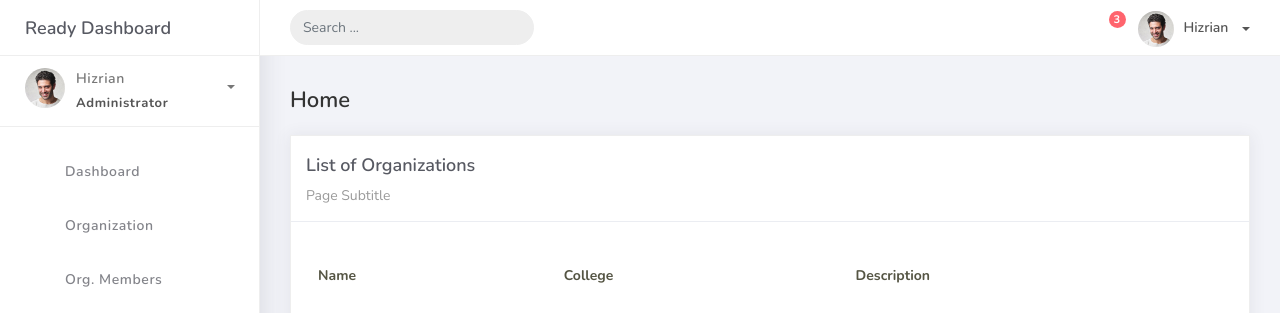
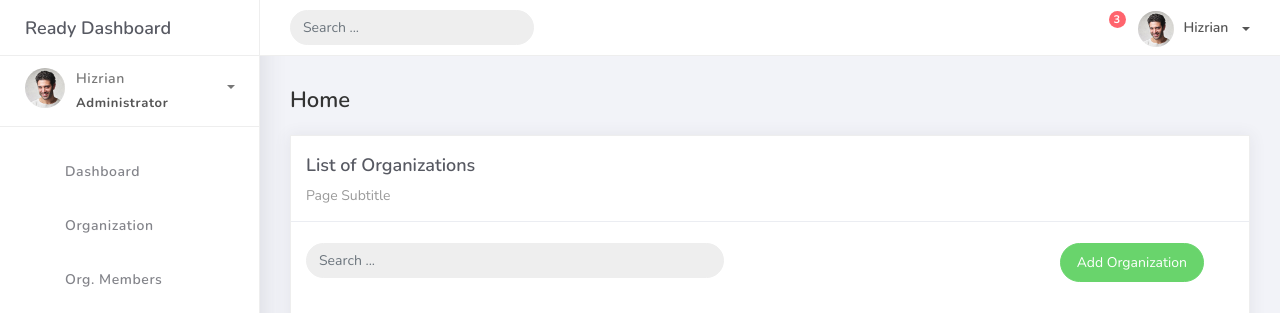
Before and after one commit to fraaays/PSUSphere, a Django app: page /organization_list in a window 1280 px wide. Shown: the top 313 px of the page. Run offline with Django 5.2, Linux system fonts and the light colour scheme; data that the repository does not hold is empty; some libraries are stand-ins or nearby versions; some web fonts are replaced.

Commit message:
createview added

```diff
--- a/projectsite/projectsite/urls.py
+++ b/projectsite/projectsite/urls.py
@@ -17,7 +17,7 @@ Including another URLconf
 from django.contrib import admin
 from django.urls import path
 from studentorg import views
-from studentorg.views import HomePageView, OrganizationList
+from studentorg.views import HomePageView, OrganizationList, OrganizationCreateView
 
 urlpatterns = [
     path("admin/", admin.site.urls),
@@ -29,4 +29,5 @@ urlpatterns = [
     path("admin/", admin.site.urls),
     path('', views.HomePageView.as_view(), name='home'),
     path('organization_list', OrganizationList.as_view(), name='organization-list'),
+    path('organization_list/add', OrganizationCreateView.as_view(), name='organization-add'),
 ]
--- a/projectsite/studentorg/views.py
+++ b/projectsite/studentorg/views.py
@@ -1,7 +1,11 @@
 from django.shortcuts import render
 
 from django.views.generic.list import ListView
+
+from django.views.generic.edit import CreateView
 from studentorg.models import Organization
+from studentorg.forms import OrganizationForm
+from django.urls import reverse_lazy
 
 class HomePageView(ListView):
     model = Organization
@@ -13,3 +17,9 @@ class OrganizationList(ListView):
     context_object_name = 'organization'
     template_name = 'org_list.html'
     paginate_by = 5
+
+class OrganizationCreateView(CreateView):
+    model = Organization
+    form_class = OrganizationForm
+    template_name = 'org_form.html'
+    success_url = reverse_lazy('organization-list')
--- a/projectsite/templates/org_list.html
+++ b/projectsite/templates/org_list.html
@@ -12,6 +12,26 @@
                         <div class="card-title">List of Organizations</div>
                         <div class="card-category">Page Subtitle</div>
                     </div>
+                    <br />
+                            <div class="col-md-12 row">
+                            <div class="col-md-6">
+                                <form class="navbar-left navbar-form nav-search mr-md-3" action="">
+                                <div class="input-group">
+                                    <input type="text" placeholder="Search ..." class="form-control" />
+                                    <div class="input-group-append">
+                                    <span class="input-group-text">
+                                        <i class="la la-search search-icon"></i>
+                                    </span>
+                                    </div>
+                                </div>
+                                </form>
+                            </div>
+                            <div class="col-md-6">
+                                <div class="pull-right">
+                                <a href="{% url 'organization-add' %}" class="btn btn-success btn-rounded">Add Organization</a>
+                                </div>
+                            </div>
+                            </div>
                     <div class="card-body">
                         <table class="table table-striped mt-3">
                             <thead>
```
Also changed, not shown: projectsite/studentorg/forms.py (added, +9 -0 lines), projectsite/templates/org_form.html (added, +39 -0 lines).
